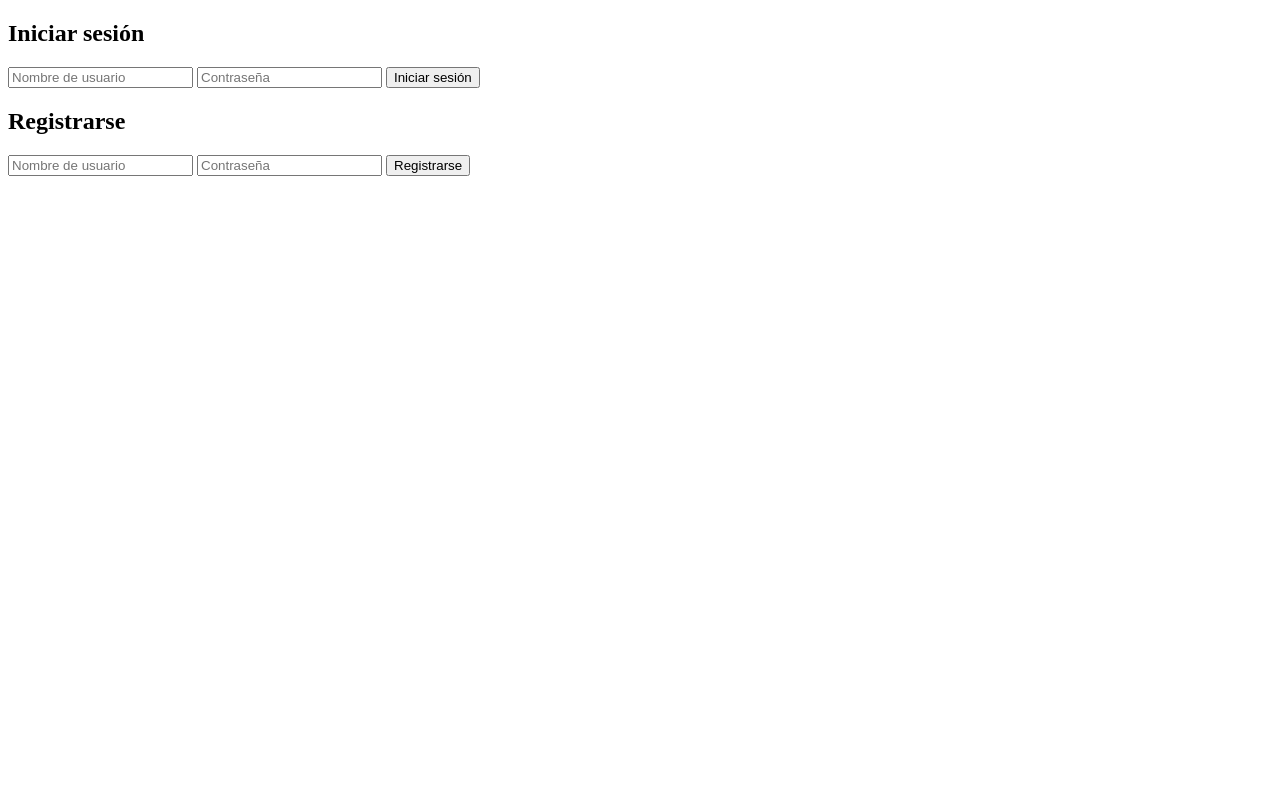
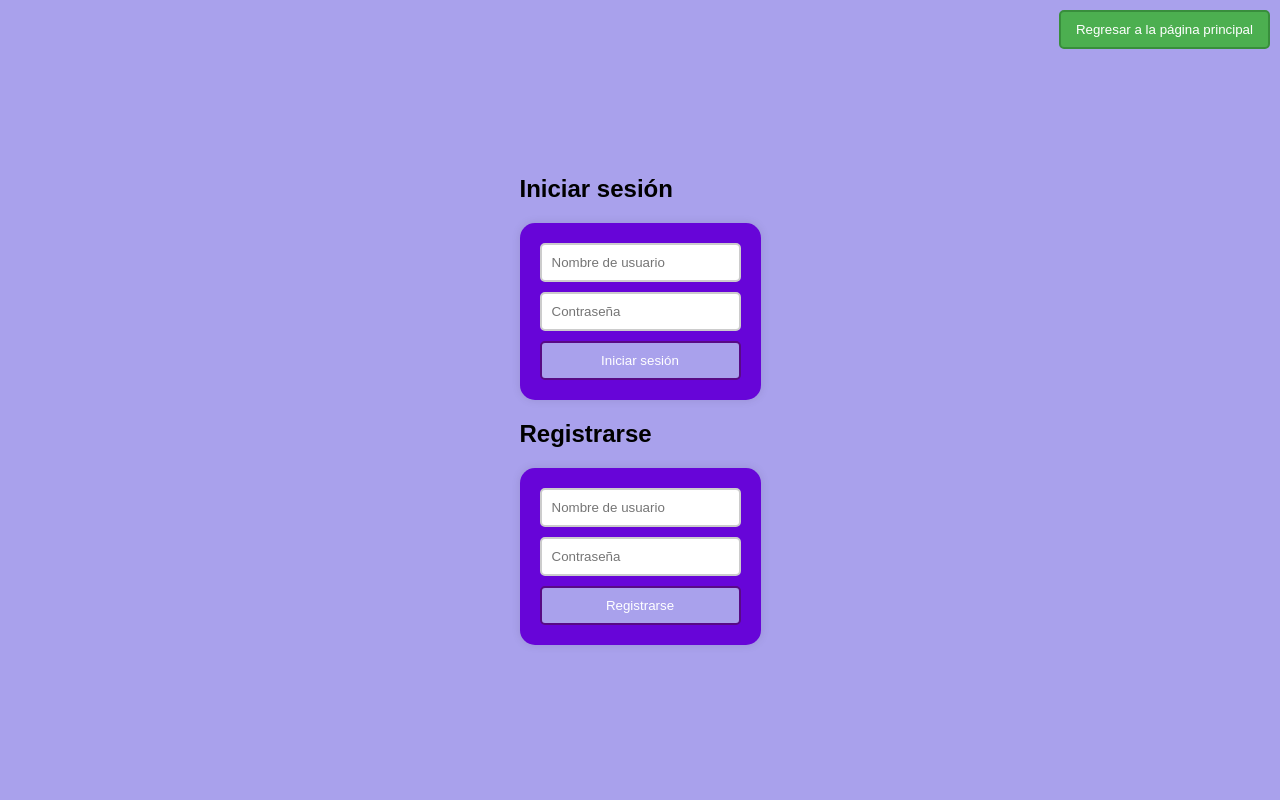
Before and after one commit to mesas01/PaginaWebIoT, a PHP site: page /login-register.html in a window 1280 px wide. Run offline with PHP 8.4, Linux system fonts and the light colour scheme.

Commit message:
usuarios bonito

```diff
--- a/index.html
+++ b/index.html
@@ -23,7 +23,7 @@
       <nav class="navbar">
         <div class="menu-1">
           <ul>
-            <li><a href="/login-register.html" class="btn-login-register">Iniciar/Registrarse</a></li>
+            <li><a href="login-register.html" class="btn-login-register">Iniciar/Registrarse</a></li>
             <li><a href="#">Inicio</a></li>
             <li><a href="#">Sensores</a></li>
             <li><a href="#">Nosotros</a></li>
--- a/login-register.html
+++ b/login-register.html
@@ -4,8 +4,74 @@
     <meta charset="UTF-8">
     <meta name="viewport" content="width=device-width, initial-scale=1.0">
     <title>Iniciar sesión / Registrarse</title>
+    <style>
+        body {
+            font-family: Arial, sans-serif;
+            background-color: #a9a1ec;
+            margin: 0;
+            padding: 0;
+            display: flex;
+            justify-content: center;
+            align-items: center;
+            height: 100vh;
+            position: relative;
+        }
+
+        #returnButton {
+            position: absolute;
+            top: 10px;
+            right: 10px;
+            background-color: #4CAF50;
+            color: white;
+            border: 2px solid #388E3C;
+            border-radius: 5px;
+            padding: 10px 15px;
+            cursor: pointer;
+            transition: background-color 0.3s;
+        }
+        #returnButton:hover {
+            background-color: #388E3C;
+        }
+        form {
+            display: flex;
+            flex-direction: column;
+            gap: 10px;
+            background-color: #6705d8;
+            padding: 20px;
+            border-radius: 15px;
+            box-shadow: 0 0 10px rgba(0, 0, 0, 0.1);
+        }
+
+        button[type="submit"] {
+            background-color: #a9a1ec;
+            color: white;
+            border: 2px solid #580a85;
+            border-radius: 5px;
+            padding: 10px 15px;
+            cursor: pointer;
+            transition: background-color 0.3s;
+        }
+
+        button[type="submit"]:hover {
+            background-color: #580a85;
+        }
+        input[type="text"], input[type="password"] {
+            padding: 10px;
+            border: 2px solid #ccc;
+            border-radius: 5px;
+            transition: border-color 0.3s;
+        }
+
+        input[type="text"]:focus, input[type="password"]:focus {
+            border-color: #4CAF50;
+        }
+
+    </style>
 </head>
 <body>
+    <button id="returnButton" onclick="window.location.href='index.html'">Regresar a la página principal</button>
+
+    <div>
         <h2>Iniciar sesión</h2>
         <form id="loginForm">
             <input type="text" id="loginUsername" placeholder="Nombre de usuario" required>
@@ -19,6 +85,7 @@
             <input type="password" id="registerPassword" placeholder="Contraseña" required>
             <button type="submit">Registrarse</button>
         </form>
+    </div>
 
     <script src="login-register.js"></script>
 </body>
--- a/style.css
+++ b/style.css
@@ -117,9 +117,12 @@ body{
 
 .btn-login-register:hover {
     background-color: #0056b3;
-}
+}/*
+*/
 
 
+
+/**/
 #menu{
     display: none;
 }
```
Lines whose indentation alone changed are shown as unchanged.
